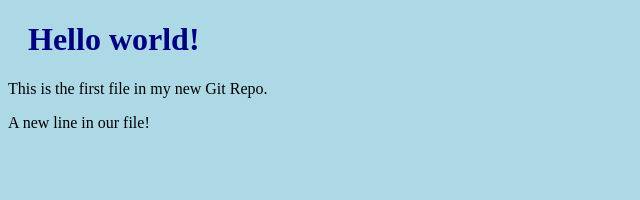
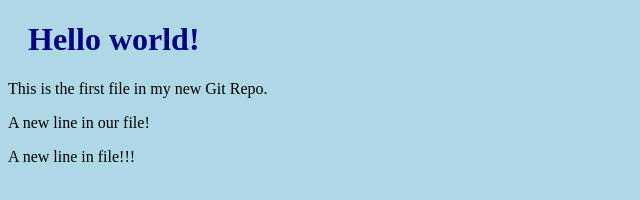
Before and after one commit to satyam-pivotchain/hello-world, a plain HTML site: page index.html in a window 1280 px wide. Shown: the whole page, without its empty margins (0-640 px from the left). Drawn offline with Linux system fonts and the light colour scheme.

Commit message:
Updated index.html with a new line

```diff
--- a/index.html
+++ b/index.html
@@ -9,6 +9,7 @@
 <h1>Hello world!</h1>
 <p>This is the first file in my new Git Repo.</p>
 <p>A new line in our file!</p>
+<p>A new line in file!!!</p>
 
 </body>
 </html>
```
